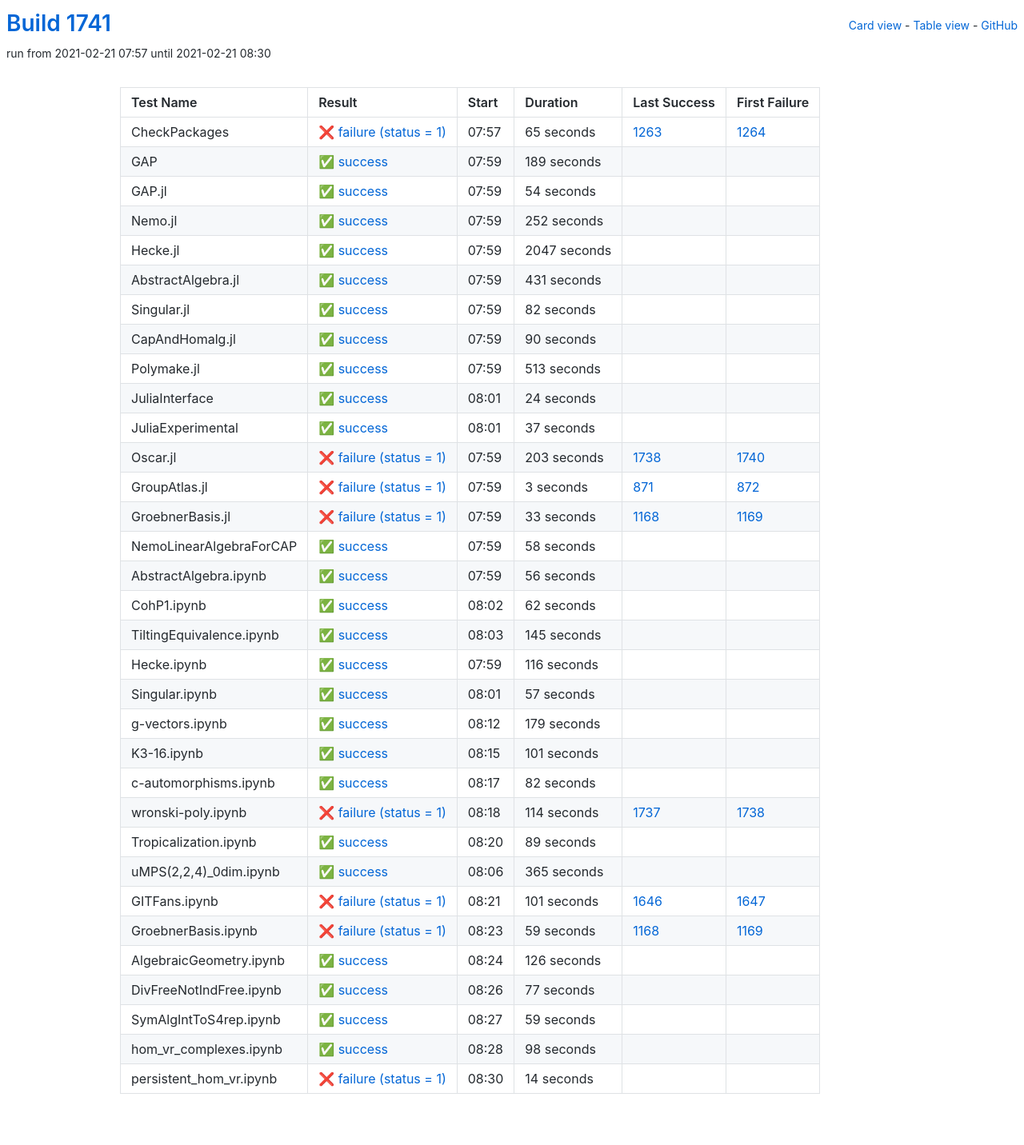
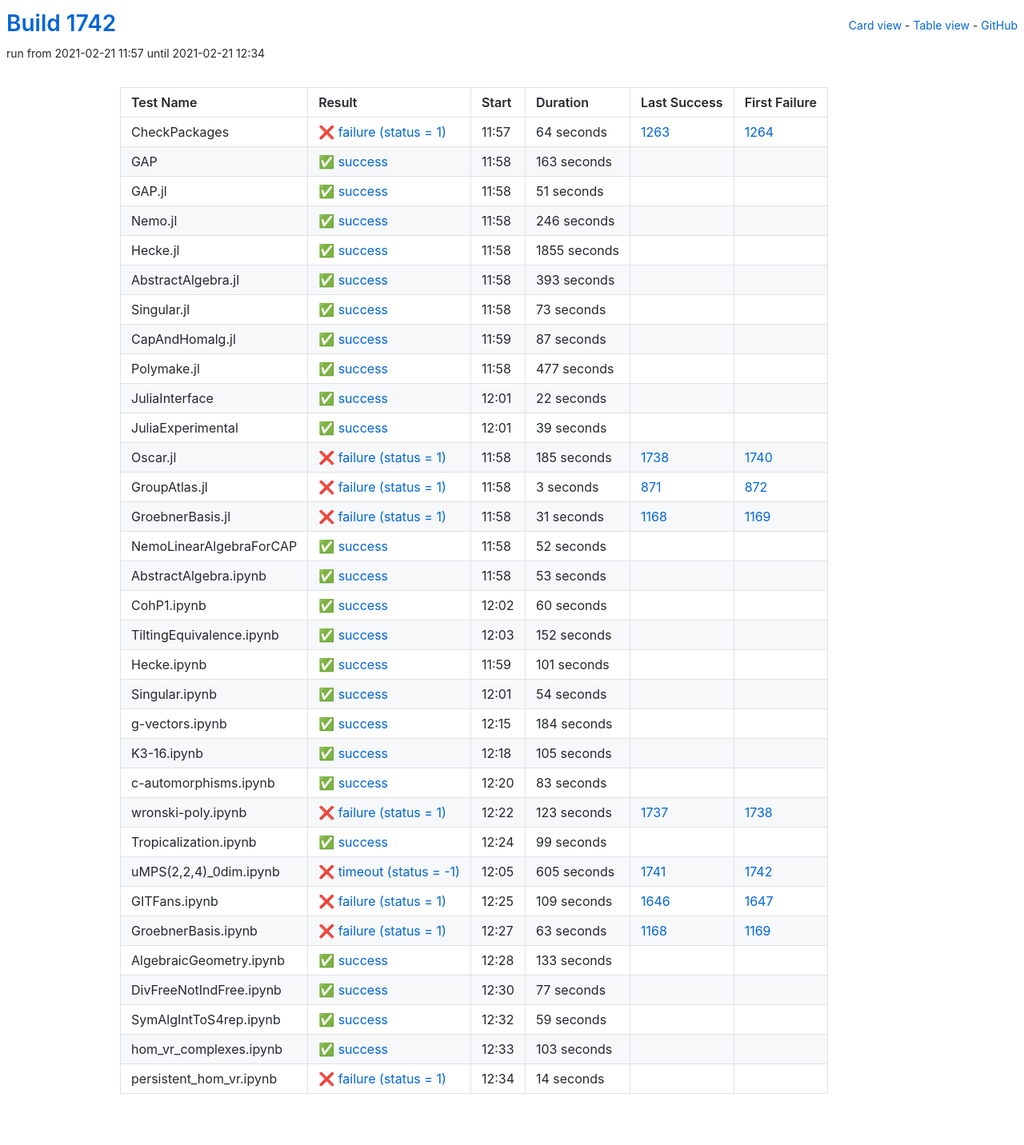
Before and after one commit to oscar-system/oscar-ci-status-stable, a Jekyll site: the page built from table.html, in a window 1280 px wide. Shown: the whole page at 80% size. Built offline with Jekyll 4.4.1, drawn with Linux system fonts in a browser that asks for light colours.

Commit message:
Build #1742

```diff
--- a/_data/ci.yml
+++ b/_data/ci.yml
@@ -1,6 +1,6 @@
 ---
-build: 1741
-build_url: https://oscarci.mathematik.uni-kl.de/job/oscar-stable/1741/
+build: 1742
+build_url: https://oscarci.mathematik.uni-kl.de/job/oscar-stable/1742/
 job: oscar-stable
 organization: oscar-system
 repo: oscar-ci-status-stable
@@ -8,152 +8,152 @@ repourl: https://github.com/oscar-system/oscar-ci-status-stable
 tests:
 - name: CheckPackages
   id: checkpackages
-  log: https://oscarci.mathematik.uni-kl.de/job/oscar-stable/1741/artifact/logs/build-1741/CheckPackages.log
-  start: 2021-02-21 07:57
+  log: https://oscarci.mathematik.uni-kl.de/job/oscar-stable/1742/artifact/logs/build-1742/CheckPackages.log
+  start: 2021-02-21 11:57
   success: false
   exitcode: 1
   status: failure
-  duration: 65
+  duration: 64
   last_success: 1263
   last_success_url: https://oscarci.mathematik.uni-kl.de/job/oscar-stable/1263/
   first_failure: 1264
   first_failure_url: https://oscarci.mathematik.uni-kl.de/job/oscar-stable/1264/
 - name: GAP
   id: gap
-  log: https://oscarci.mathematik.uni-kl.de/job/oscar-stable/1741/artifact/logs/build-1741/GAP.log
-  start: 2021-02-21 07:59
+  log: https://oscarci.mathematik.uni-kl.de/job/oscar-stable/1742/artifact/logs/build-1742/GAP.log
+  start: 2021-02-21 11:58
   success: true
   exitcode: 0
   status: success
-  duration: 189
+  duration: 163
   last_success: false
   last_success_url:
   first_failure: false
   first_failure_url:
 - name: GAP.jl
   id: gap-jl
-  log: https://oscarci.mathematik.uni-kl.de/job/oscar-stable/1741/artifact/logs/build-1741/GAP.jl.log
-  start: 2021-02-21 07:59
+  log: https://oscarci.mathematik.uni-kl.de/job/oscar-stable/1742/artifact/logs/build-1742/GAP.jl.log
+  start: 2021-02-21 11:58
   success: true
   exitcode: 0
   status: success
-  duration: 54
+  duration: 51
   last_success: false
   last_success_url:
   first_failure: false
   first_failure_url:
 - name: Nemo.jl
   id: nemo-jl
-  log: https://oscarci.mathematik.uni-kl.de/job/oscar-stable/1741/artifact/logs/build-1741/Nemo.jl.log
-  start: 2021-02-21 07:59
+  log: https://oscarci.mathematik.uni-kl.de/job/oscar-stable/1742/artifact/logs/build-1742/Nemo.jl.log
+  start: 2021-02-21 11:58
   success: true
   exitcode: 0
   status: success
-  duration: 252
+  duration: 246
   last_success: false
   last_success_url:
   first_failure: false
   first_failure_url:
 - name: Hecke.jl
   id: hecke-jl
-  log: https://oscarci.mathematik.uni-kl.de/job/oscar-stable/1741/artifact/logs/build-1741/Hecke.jl.log
-  start: 2021-02-21 07:59
+  log: https://oscarci.mathematik.uni-kl.de/job/oscar-stable/1742/artifact/logs/build-1742/Hecke.jl.log
+  start: 2021-02-21 11:58
   success: true
   exitcode: 0
   status: success
-  duration: 2047
+  duration: 1855
   last_success: false
   last_success_url:
   first_failure: false
   first_failure_url:
 - name: AbstractAlgebra.jl
   id: abstractalgebra-jl
-  log: https://oscarci.mathematik.uni-kl.de/job/oscar-stable/1741/artifact/logs/build-1741/AbstractAlgebra.jl.log
-  start: 2021-02-21 07:59
+  log: https://oscarci.mathematik.uni-kl.de/job/oscar-stable/1742/artifact/logs/build-1742/AbstractAlgebra.jl.log
+  start: 2021-02-21 11:58
   success: true
   exitcode: 0
   status: success
-  duration: 431
+  duration: 393
   last_success: false
   last_success_url:
   first_failure: false
   first_failure_url:
 - name: Singular.jl
   id: singular-jl
-  log: https://oscarci.mathematik.uni-kl.de/job/oscar-stable/1741/artifact/logs/build-1741/Singular.jl.log
-  start: 2021-02-21 07:59
+  log: https://oscarci.mathematik.uni-kl.de/job/oscar-stable/1742/artifact/logs/build-1742/Singular.jl.log
+  start: 2021-02-21 11:58
   success: true
   exitcode: 0
   status: success
-  duration: 82
+  duration: 73
   last_success: false
   last_success_url:
   first_failure: false
   first_failure_url:
 - name: CapAndHomalg.jl
   id: capandhomalg-jl
-  log: https://oscarci.mathematik.uni-kl.de/job/oscar-stable/1741/artifact/logs/build-1741/CapAndHomalg.jl.log
-  start: 2021-02-21 07:59
+  log: https://oscarci.mathematik.uni-kl.de/job/oscar-stable/1742/artifact/logs/build-1742/CapAndHomalg.jl.log
+  start: 2021-02-21 11:59
   success: true
   exitcode: 0
   status: success
-  duration: 90
+  duration: 87
   last_success: false
   last_success_url:
   first_failure: false
   first_failure_url:
 - name: Polymake.jl
   id: polymake-jl
-  log: https://oscarci.mathematik.uni-kl.de/job/oscar-stable/1741/artifact/logs/build-1741/Polymake.jl.log
-  start: 2021-02-21 07:59
+  log: https://oscarci.mathematik.uni-kl.de/job/oscar-stable/1742/artifact/logs/build-1742/Polymake.jl.log
+  start: 2021-02-21 11:58
   success: true
   exitcode: 0
   status: success
-  duration: 513
+  duration: 477
   last_success: false
   last_success_url:
   first_failure: false
   first_failure_url:
 - name: JuliaInterface
   id: juliainterface
-  log: https://oscarci.mathematik.uni-kl.de/job/oscar-stable/1741/artifact/logs/build-1741/JuliaInterface.log
-  start: 2021-02-21 08:01
+  log: https://oscarci.mathematik.uni-kl.de/job/oscar-stable/1742/artifact/logs/build-1742/JuliaInterface.log
+  start: 2021-02-21 12:01
   success: true
   exitcode: 0
   status: success
-  duration: 24
+  duration: 22
   last_success: false
   last_success_url:
   first_failure: false
   first_failure_url:
 - name: JuliaExperimental
   id: juliaexperimental
-  log: https://oscarci.mathematik.uni-kl.de/job/oscar-stable/1741/artifact/logs/build-1741/JuliaExperimental.log
-  start: 2021-02-21 08:01
+  log: https://oscarci.mathematik.uni-kl.de/job/oscar-stable/1742/artifact/logs/build-1742/JuliaExperimental.log
+  start: 2021-02-21 12:01
   success: true
   exitcode: 0
   status: success
-  duration: 37
+  duration: 39
   last_success: false
   last_success_url:
   first_failure: false
   first_failure_url:
 - name: Oscar.jl
   id: oscar-jl
-  log: https://oscarci.mathematik.uni-kl.de/job/oscar-stable/1741/artifact/logs/build-1741/Oscar.jl.log
-  start: 2021-02-21 07:59
+  log: https://oscarci.mathematik.uni-kl.de/job/oscar-stable/1742/artifact/logs/build-1742/Oscar.jl.log
+  start: 2021-02-21 11:58
   success: false
   exitcode: 1
   status: failure
-  duration: 203
+  duration: 185
   last_success: 1738
   last_success_url: https://oscarci.mathematik.uni-kl.de/job/oscar-stable/1738/
   first_failure: 1740
   first_failure_url: https://oscarci.mathematik.uni-kl.de/job/oscar-stable/1740/
 - name: GroupAtlas.jl
   id: groupatlas-jl
-  log: https://oscarci.mathematik.uni-kl.de/job/oscar-stable/1741/artifact/logs/build-1741/GroupAtlas.jl.log
-  start: 2021-02-21 07:59
+  log: https://oscarci.mathematik.uni-kl.de/job/oscar-stable/1742/artifact/logs/build-1742/GroupAtlas.jl.log
+  start: 2021-02-21 11:58
   success: false
   exitcode: 1
   status: failure
@@ -164,104 +164,68 @@ tests:
   first_failure_url: https://oscarci.mathematik.uni-kl.de/job/oscar-stable/872/
 - name: GroebnerBasis.jl
   id: groebnerbasis-jl
-  log: https://oscarci.mathematik.uni-kl.de/job/oscar-stable/1741/artifact/logs/build-1741/GroebnerBasis.jl.log
-  start: 2021-02-21 07:59
+  log: https://oscarci.mathematik.uni-kl.de/job/oscar-stable/1742/artifact/logs/build-1742/GroebnerBasis.jl.log
+  start: 2021-02-21 11:58
   success: false
   exitcode: 1
   status: failure
-  duration: 33
+  duration: 31
   last_success: 1168
   last_success_url: https://oscarci.mathematik.uni-kl.de/job/oscar-stable/1168/
   first_failure: 1169
   first_failure_url: https://oscarci.mathematik.uni-kl.de/job/oscar-stable/1169/
 - name: NemoLinearAlgebraForCAP
   id: nemolinearalgebraforcap
-  log: https://oscarci.mathematik.uni-kl.de/job/oscar-stable/1741/artifact/logs/build-1741/NemoLinearAlgebraForCAP.log
-  start: 2021-02-21 07:59
+  log: https://oscarci.mathematik.uni-kl.de/job/oscar-stable/1742/artifact/logs/build-1742/NemoLinearAlgebraForCAP.log
+  start: 2021-02-21 11:58
   success: true
   exitcode: 0
   status: success
-  duration: 58
+  duration: 52
   last_success: false
   last_success_url:
   first_failure: false
   first_failure_url:
 - name: AbstractAlgebra.ipynb
   id: abstractalgebra-ipynb
-  log: https://oscarci.mathematik.uni-kl.de/job/oscar-stable/1741/artifact/logs/build-1741/AbstractAlgebra.ipynb.log
-  start: 2021-02-21 07:59
+  log: https://oscarci.mathematik.uni-kl.de/job/oscar-stable/1742/artifact/logs/build-1742/AbstractAlgebra.ipynb.log
+  start: 2021-02-21 11:58
   success: true
   exitcode: 0
   status: success
-  duration: 56
+  duration: 53
   last_success: false
   last_success_url:
   first_failure: false
   first_failure_url:
 - name: CohP1.ipynb
   id: cohp1-ipynb
-  log: https://oscarci.mathematik.uni-kl.de/job/oscar-stable/1741/artifact/logs/build-1741/CohP1.ipynb.log
-  start: 2021-02-21 08:02
+  log: https://oscarci.mathematik.uni-kl.de/job/oscar-stable/1742/artifact/logs/build-1742/CohP1.ipynb.log
+  start: 2021-02-21 12:02
   success: true
   exitcode: 0
   status: success
-  duration: 62
+  duration: 60
   last_success: false
   last_success_url:
   first_failure: false
   first_failure_url:
 - name: TiltingEquivalence.ipynb
   id: tiltingequivalence-ipynb
-  log: https://oscarci.mathematik.uni-kl.de/job/oscar-stable/1741/artifact/logs/build-1741/TiltingEquivalence.ipynb.log
-  start: 2021-02-21 08:03
+  log: https://oscarci.mathematik.uni-kl.de/job/oscar-stable/1742/artifact/logs/build-1742/TiltingEquivalence.ipynb.log
+  start: 2021-02-21 12:03
   success: true
   exitcode: 0
   status: success
-  duration: 145
+  duration: 152
   last_success: false
   last_success_url:
   first_failure: false
   first_failure_url:
 - name: Hecke.ipynb
   id: hecke-ipynb
-  log: https://oscarci.mathematik.uni-kl.de/job/oscar-stable/1741/artifact/logs/build-1741/Hecke.ipynb.log
-  start: 2021-02-21 07:59
-  success: true
-  exitcode: 0
-  status: success
-  duration: 116
-  last_success: false
-  last_success_url:
-  first_failure: false
-  first_failure_url:
-- name: Singular.ipynb
-  id: singular-ipynb
-  log: https://oscarci.mathematik.uni-kl.de/job/oscar-stable/1741/artifact/logs/build-1741/Singular.ipynb.log
-  start: 2021-02-21 08:01
-  success: true
-  exitcode: 0
-  status: success
-  duration: 57
-  last_success: false
-  last_success_url:
-  first_failure: false
-  first_failure_url:
-- name: g-vectors.ipynb
-  id: g-vectors-ipynb
-  log: https://oscarci.mathematik.uni-kl.de/job/oscar-stable/1741/artifact/logs/build-1741/g-vectors.ipynb.log
-  start: 2021-02-21 08:12
-  success: true
-  exitcode: 0
-  status: success
-  duration: 179
-  last_success: false
-  last_success_url:
-  first_failure: false
-  first_failure_url:
-- name: K3-16.ipynb
-  id: k3-16-ipynb
-  log: https://oscarci.mathematik.uni-kl.de/job/oscar-stable/1741/artifact/logs/build-1741/K3-16.ipynb.log
-  start: 2021-02-21 08:15
+  log: https://oscarci.mathematik.uni-kl.de/job/oscar-stable/1742/artifact/logs/build-1742/Hecke.ipynb.log
+  start: 2021-02-21 11:59
   success: true
   exitcode: 0
   status: success
@@ -270,94 +234,130 @@ tests:
   last_success_url:
   first_failure: false
   first_failure_url:
-- name: c-automorphisms.ipynb
-  id: c-automorphisms-ipynb
-  log: https://oscarci.mathematik.uni-kl.de/job/oscar-stable/1741/artifact/logs/build-1741/c-automorphisms.ipynb.log
-  start: 2021-02-21 08:17
+- name: Singular.ipynb
+  id: singular-ipynb
+  log: https://oscarci.mathematik.uni-kl.de/job/oscar-stable/1742/artifact/logs/build-1742/Singular.ipynb.log
+  start: 2021-02-21 12:01
   success: true
   exitcode: 0
   status: success
-  duration: 82
+  duration: 54
+  last_success: false
+  last_success_url:
+  first_failure: false
+  first_failure_url:
+- name: g-vectors.ipynb
+  id: g-vectors-ipynb
+  log: https://oscarci.mathematik.uni-kl.de/job/oscar-stable/1742/artifact/logs/build-1742/g-vectors.ipynb.log
+  start: 2021-02-21 12:15
+  success: true
+  exitcode: 0
+  status: success
+  duration: 184
+  last_success: false
+  last_success_url:
+  first_failure: false
+  first_failure_url:
+- name: K3-16.ipynb
+  id: k3-16-ipynb
+  log: https://oscarci.mathematik.uni-kl.de/job/oscar-stable/1742/artifact/logs/build-1742/K3-16.ipynb.log
+  start: 2021-02-21 12:18
+  success: true
+  exitcode: 0
+  status: success
+  duration: 105
+  last_success: false
+  last_success_url:
+  first_failure: false
+  first_failure_url:
+- name: c-automorphisms.ipynb
+  id: c-automorphisms-ipynb
+  log: https://oscarci.mathematik.uni-kl.de/job/oscar-stable/1742/artifact/logs/build-1742/c-automorphisms.ipynb.log
+  start: 2021-02-21 12:20
+  success: true
+  exitcode: 0
+  status: success
+  duration: 83
   last_success: false
   last_success_url:
   first_failure: false
   first_failure_url:
 - name: wronski-poly.ipynb
   id: wronski-poly-ipynb
-  log: https://oscarci.mathematik.uni-kl.de/job/oscar-stable/1741/artifact/logs/build-1741/wronski-poly.ipynb.log
-  start: 2021-02-21 08:18
+  log: https://oscarci.mathematik.uni-kl.de/job/oscar-stable/1742/artifact/logs/build-1742/wronski-poly.ipynb.log
+  start: 2021-02-21 12:22
   success: false
   exitcode: 1
   status: failure
-  duration: 114
+  duration: 123
   last_success: 1737
   last_success_url: https://oscarci.mathematik.uni-kl.de/job/oscar-stable/1737/
   first_failure: 1738
   first_failure_url: https://oscarci.mathematik.uni-kl.de/job/oscar-stable/1738/
 - name: Tropicalization.ipynb
   id: tropicalization-ipynb
-  log: https://oscarci.mathematik.uni-kl.de/job/oscar-stable/1741/artifact/logs/build-1741/Tropicalization.ipynb.log
-  start: 2021-02-21 08:20
+  log: https://oscarci.mathematik.uni-kl.de/job/oscar-stable/1742/artifact/logs/build-1742/Tropicalization.ipynb.log
+  start: 2021-02-21 12:24
   success: true
   exitcode: 0
   status: success
-  duration: 89
+  duration: 99
   last_success: false
   last_success_url:
   first_failure: false
   first_failure_url:
 - name: uMPS(2,2,4)_0dim.ipynb
   id: umps-2-2-4-0dim-ipynb
-  log: https://oscarci.mathematik.uni-kl.de/job/oscar-stable/1741/artifact/logs/build-1741/uMPS-2-2-4-_0dim.ipynb.log
-  start: 2021-02-21 08:06
-  success: true
-  exitcode: 0
-  status: success
-  duration: 365
-  last_success: false
-  last_success_url:
-  first_failure: false
-  first_failure_url:
+  log: https://oscarci.mathematik.uni-kl.de/job/oscar-stable/1742/artifact/logs/build-1742/uMPS-2-2-4-_0dim.ipynb.log
+  start: 2021-02-21 12:05
+  success: false
+  exitcode: -1
+  status: timeout
+  duration: 605
+  last_success: 1741
+  last_success_url: https://oscarci.mathematik.uni-kl.de/job/oscar-stable/1741/
+  first_failure: 1742
+  first_failure_url: https://oscarci.mathematik.uni-kl.de/job/oscar-stable/1742/
 - name: GITFans.ipynb
   id: gitfans-ipynb
-  log: https://oscarci.mathematik.uni-kl.de/job/oscar-stable/1741/artifact/logs/build-1741/GITFans.ipynb.log
-  start: 2021-02-21 08:21
+  log: https://oscarci.mathematik.uni-kl.de/job/oscar-stable/1742/artifact/logs/build-1742/GITFans.ipynb.log
+  start: 2021-02-21 12:25
   success: false
   exitcode: 1
   status: failure
-  duration: 101
+  duration: 109
   last_success: 1646
   last_success_url: https://oscarci.mathematik.uni-kl.de/job/oscar-stable/1646/
   first_failure: 1647
   first_failure_url: https://oscarci.mathematik.uni-kl.de/job/oscar-stable/1647/
 - name: GroebnerBasis.ipynb
   id: groebnerbasis-ipynb
-  log: https://oscarci.mathematik.uni-kl.de/job/oscar-stable/1741/artifact/logs/build-1741/GroebnerBasis.ipynb.log
-  start: 2021-02-21 08:23
+  log: https://oscarci.mathematik.uni-kl.de/job/oscar-stable/1742/artifact/logs/build-1742/GroebnerBasis.ipynb.log
+  start: 2021-02-21 12:27
   success: false
   exitcode: 1
   status: failure
-  duration: 59
+  duration: 63
   last_success: 1168
   last_success_url: https://oscarci.mathematik.uni-kl.de/job/oscar-stable/1168/
   first_failure: 1169
   first_failure_url: https://oscarci.mathematik.uni-kl.de/job/oscar-stable/1169/
 - name: AlgebraicGeometry.ipynb
   id: algebraicgeometry-ipynb
-  log: https://oscarci.mathematik.uni-kl.de/job/oscar-stable/1741/artifact/logs/build-1741/AlgebraicGeometry.ipynb.log
-  start: 2021-02-21 08:24
+  log: https://oscarci.mathematik.uni-kl.de/job/oscar-stable/1742/artifact/logs/build-1742/AlgebraicGeometry.ipynb.log
+  start: 2021-02-21 12:28
   success: true
   exitcode: 0
   status: success
-  duration: 126
+  duration: 133
   last_success: false
   last_success_url:
   first_failure: false
   first_failure_url:
 - name: DivFreeNotIndFree.ipynb
   id: divfreenotindfree-ipynb
-  log: https://oscarci.mathematik.uni-kl.de/job/oscar-stable/1741/artifact/logs/build-1741/DivFreeNotIndFree.ipynb.log
-  start: 2021-02-21 08:26
+  log: https://oscarci.mathematik.uni-kl.de/job/oscar-stable/1742/artifact/logs/build-1742/DivFreeNotIndFree.ipynb.log
+  start: 2021-02-21 12:30
   success: true
   exitcode: 0
   status: success
@@ -368,8 +368,8 @@ tests:
   first_failure_url:
 - name: SymAlgIntToS4rep.ipynb
   id: symalginttos4rep-ipynb
-  log: https://oscarci.mathematik.uni-kl.de/job/oscar-stable/1741/artifact/logs/build-1741/SymAlgIntToS4rep.ipynb.log
-  start: 2021-02-21 08:27
+  log: https://oscarci.mathematik.uni-kl.de/job/oscar-stable/1742/artifact/logs/build-1742/SymAlgIntToS4rep.ipynb.log
+  start: 2021-02-21 12:32
   success: true
   exitcode: 0
   status: success
@@ -380,20 +380,20 @@ tests:
   first_failure_url:
 - name: hom_vr_complexes.ipynb
   id: hom-vr-complexes-ipynb
-  log: https://oscarci.mathematik.uni-kl.de/job/oscar-stable/1741/artifact/logs/build-1741/hom_vr_complexes.ipynb.log
-  start: 2021-02-21 08:28
+  log: https://oscarci.mathematik.uni-kl.de/job/oscar-stable/1742/artifact/logs/build-1742/hom_vr_complexes.ipynb.log
+  start: 2021-02-21 12:33
   success: true
   exitcode: 0
   status: success
-  duration: 98
+  duration: 103
   last_success: false
   last_success_url:
   first_failure: false
   first_failure_url:
 - name: persistent_hom_vr.ipynb
   id: persistent-hom-vr-ipynb
-  log: https://oscarci.mathematik.uni-kl.de/job/oscar-stable/1741/artifact/logs/build-1741/persistent_hom_vr.ipynb.log
-  start: 2021-02-21 08:30
+  log: https://oscarci.mathematik.uni-kl.de/job/oscar-stable/1742/artifact/logs/build-1742/persistent_hom_vr.ipynb.log
+  start: 2021-02-21 12:34
   success: false
   exitcode: 1
   status: failure
```
Also changed, not shown: README.md.
